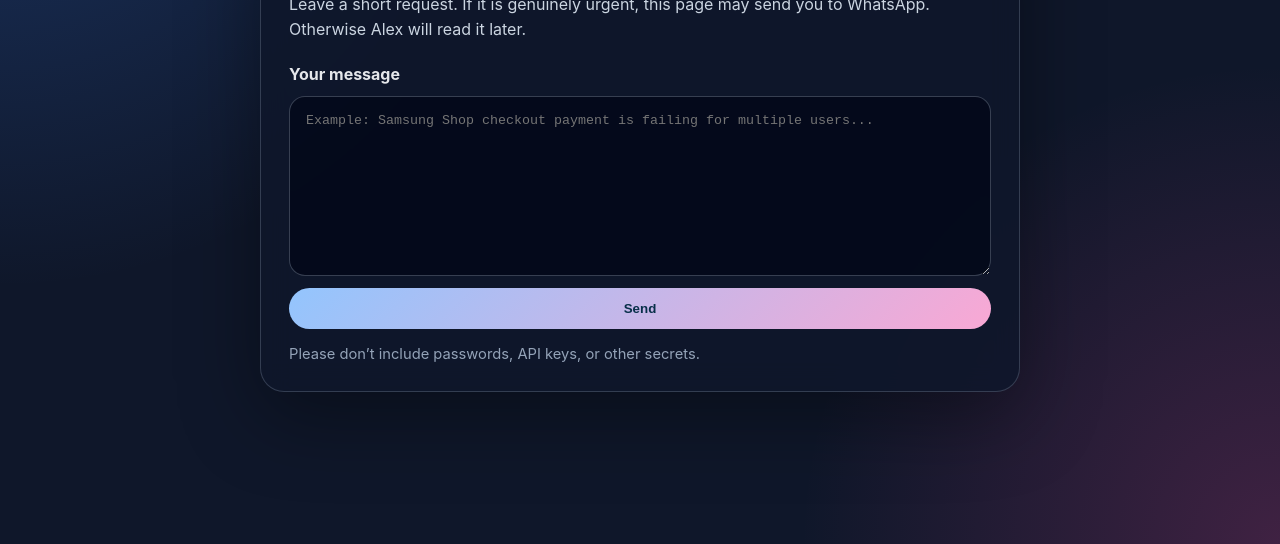
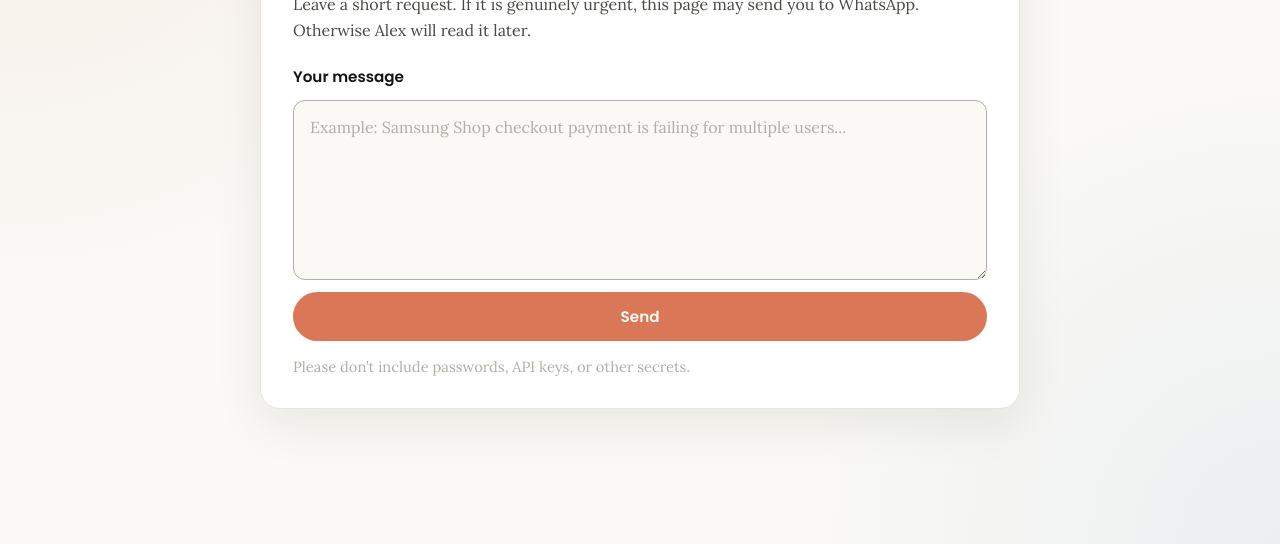
Before and after one commit to alexyapsl/SpeakToAlex, a plain HTML site: page index.html in a window 1280 px wide. Shown: the part 256-800 px from the top of the page. Drawn offline with Linux system fonts and the light colour scheme.

Commit message:
Apply Anthropic brand guidelines styling (palette + Poppins/Lora)

```diff
--- a/index.html
+++ b/index.html
@@ -9,6 +9,12 @@
     <meta name="speaktoalex-api" content="https://speaktoalex-route.alexyapsl.workers.dev/route" />
     <!-- Optional: set to enable Cloudflare Turnstile. -->
     <meta name="turnstile-site-key" content="" />
+    <link rel="preconnect" href="https://fonts.googleapis.com" />
+    <link rel="preconnect" href="https://fonts.gstatic.com" crossorigin />
+    <link
+      href="https://fonts.googleapis.com/css2?family=Lora:ital,wght@0,400..700;1,400..700&family=Poppins:wght@400;600;700&display=swap"
+      rel="stylesheet"
+    />
     <link rel="stylesheet" href="./styles.css" />
   </head>
   <body>
--- a/styles.css
+++ b/styles.css
@@ -1,8 +1,17 @@
 :root {
-  color-scheme: light dark;
-  font-family: Inter, ui-sans-serif, system-ui, -apple-system, BlinkMacSystemFont, "Segoe UI", sans-serif;
-  background: #0f172a;
-  color: #e5e7eb;
+  color-scheme: light;
+  /* Anthropic brand palette */
+  --brand-dark: #141413;
+  --brand-light: #faf9f5;
+  --brand-mid-gray: #b0aea5;
+  --brand-light-gray: #e8e6dc;
+  --brand-orange: #d97757;
+  --brand-blue: #6a9bcc;
+  --brand-green: #788c5d;
+
+  font-family: "Lora", Georgia, serif;
+  background: var(--brand-light);
+  color: var(--brand-dark);
 }
 
 * { box-sizing: border-box; }
@@ -14,74 +23,106 @@ body {
   place-items: center;
   padding: 24px;
   background:
-    radial-gradient(circle at top left, rgba(59, 130, 246, 0.28), transparent 34rem),
-    radial-gradient(circle at bottom right, rgba(236, 72, 153, 0.22), transparent 30rem),
-    #0f172a;
+    radial-gradient(circle at top left, rgba(217, 119, 87, 0.10), transparent 34rem),
+    radial-gradient(circle at bottom right, rgba(106, 155, 204, 0.10), transparent 30rem),
+    var(--brand-light);
 }
 
 .card {
   width: min(760px, 100%);
-  padding: 28px;
-  border: 1px solid rgba(148, 163, 184, 0.28);
-  border-radius: 24px;
-  background: rgba(15, 23, 42, 0.86);
-  box-shadow: 0 24px 80px rgba(0, 0, 0, 0.38);
-  backdrop-filter: blur(14px);
+  padding: 32px;
+  border: 1px solid var(--brand-light-gray);
+  border-radius: 20px;
+  background: #ffffff;
+  box-shadow: 0 16px 48px rgba(20, 20, 19, 0.08);
 }
 
-h1 { margin: 0 0 8px; font-size: clamp(2rem, 4vw, 3rem); }
-.intro { margin: 0 0 22px; color: #cbd5e1; line-height: 1.55; }
+h1 {
+  margin: 0 0 8px;
+  font-family: "Poppins", Arial, sans-serif;
+  font-weight: 600;
+  font-size: clamp(2rem, 4vw, 3rem);
+  letter-spacing: -0.01em;
+  color: var(--brand-dark);
+}
+.intro {
+  margin: 0 0 22px;
+  color: #4a4944;
+  line-height: 1.6;
+}
 
 form { display: grid; gap: 12px; }
-label { font-weight: 700; }
+label {
+  font-family: "Poppins", Arial, sans-serif;
+  font-weight: 600;
+  font-size: 0.95rem;
+}
 textarea {
   width: 100%;
   min-height: 180px;
   resize: vertical;
-  border: 1px solid rgba(148, 163, 184, 0.35);
-  border-radius: 16px;
+  border: 1px solid var(--brand-mid-gray);
+  border-radius: 12px;
   padding: 14px 16px;
-  color: #e5e7eb;
-  background: rgba(2, 6, 23, 0.72);
+  font-family: "Lora", Georgia, serif;
+  font-size: 1rem;
+  color: var(--brand-dark);
+  background: var(--brand-light);
   outline: none;
   line-height: 1.5;
 }
-textarea:focus { border-color: #60a5fa; box-shadow: 0 0 0 4px rgba(96, 165, 250, 0.15); }
+textarea::placeholder { color: var(--brand-mid-gray); }
+textarea:focus {
+  border-color: var(--brand-blue);
+  box-shadow: 0 0 0 4px rgba(106, 155, 204, 0.18);
+}
 
 button, .whatsapp-button {
   border: 0;
   border-radius: 999px;
-  padding: 13px 18px;
-  font-weight: 800;
-  color: #082f49;
-  background: linear-gradient(135deg, #93c5fd, #f9a8d4);
+  padding: 13px 20px;
+  font-family: "Poppins", Arial, sans-serif;
+  font-weight: 600;
+  font-size: 0.95rem;
+  color: var(--brand-light);
+  background: var(--brand-orange);
   cursor: pointer;
   text-decoration: none;
   display: inline-flex;
   justify-content: center;
   align-items: center;
+  transition: background 120ms ease;
 }
+button:hover, .whatsapp-button:hover { background: #c96748; }
 button:disabled { opacity: 0.6; cursor: wait; }
+
+.whatsapp-button { background: var(--brand-green); }
+.whatsapp-button:hover { background: #677a4e; }
 
 .result {
   margin-top: 22px;
   padding: 18px;
-  border-radius: 18px;
-  background: rgba(30, 41, 59, 0.78);
-  border: 1px solid rgba(148, 163, 184, 0.25);
+  border-radius: 14px;
+  background: var(--brand-light);
+  border: 1px solid var(--brand-light-gray);
   line-height: 1.55;
 }
-.result strong { display: block; margin-bottom: 10px; }
+.result strong {
+  display: block;
+  margin-bottom: 10px;
+  font-family: "Poppins", Arial, sans-serif;
+  font-weight: 600;
+}
 .result .whatsapp-button { margin-top: 12px; }
 .result .scoring {
   margin-top: 10px;
   padding: 8px 12px;
   border-radius: 10px;
-  background: rgba(2, 6, 23, 0.55);
-  border: 1px solid rgba(96, 165, 250, 0.25);
-  color: #93c5fd;
+  background: var(--brand-light-gray);
+  border: 1px solid var(--brand-mid-gray);
+  color: var(--brand-dark);
   font-family: ui-monospace, SFMono-Regular, Menlo, Consolas, monospace;
   font-size: 0.85rem;
 }
-.fine-print { margin: 16px 0 0; color: #94a3b8; font-size: 0.92rem; }
+.fine-print { margin: 16px 0 0; color: var(--brand-mid-gray); font-size: 0.92rem; }
 .turnstile-slot:empty { display: none; }
```
